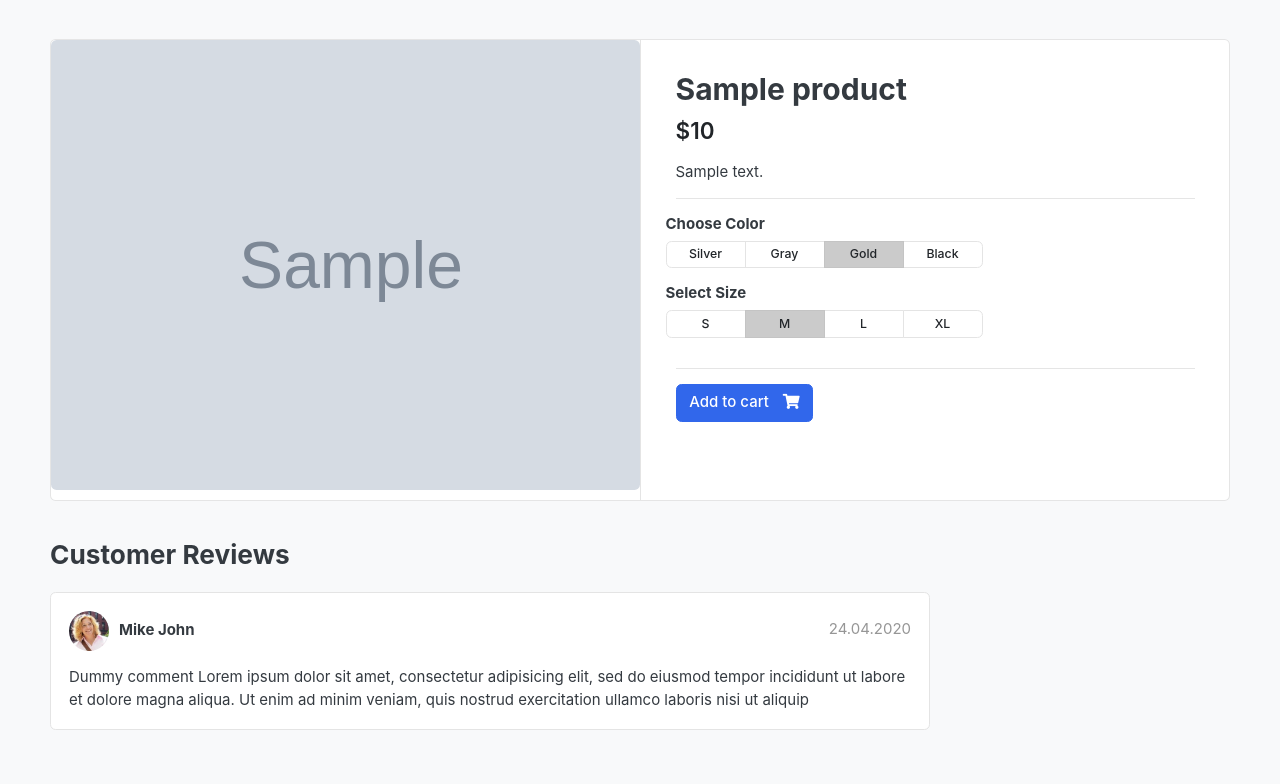
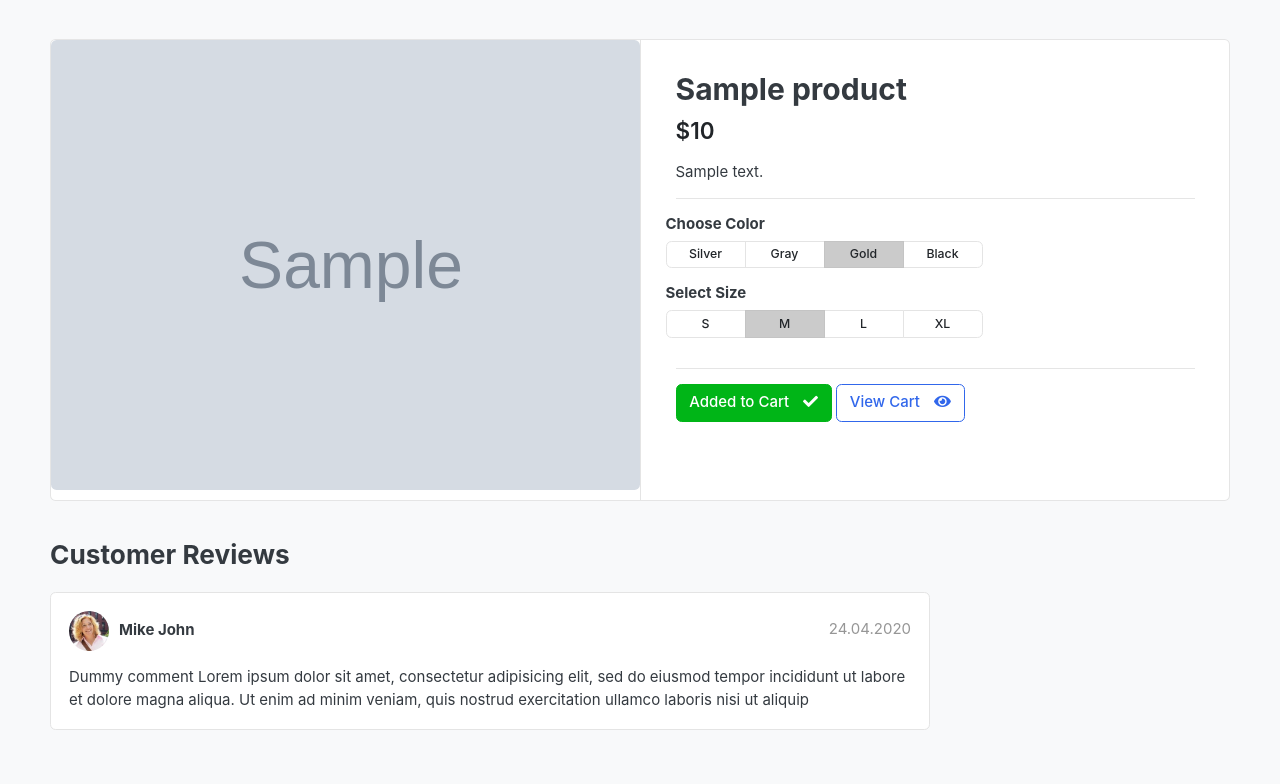
Before and after one commit to inherentspice/ecommerce, a Django app: template templates/store/product_detail.html in a window 1280 px wide. Shown: the part 119-903 px from the top of the page. Run offline with Django 3.2, Linux system fonts and the light colour scheme; the template is opened without the code that fills it: values that come from a table or form of the project are taken from there, others are empty; tables that the repository leaves empty hold one stand-in row (values such as "Sample post"); grey boxes marked "Sample" are stand-in pictures; some libraries are stand-ins or nearby versions; some web fonts are replaced.

Commit message:
checked if product already added to cart and displayed different buttons

```diff
--- a/store/views.py
+++ b/store/views.py
@@ -1,6 +1,8 @@
 from django.shortcuts import render, get_object_or_404
 from store.models import Product
 from category.models import Category
+from carts.models import CartItem
+from carts.views import _get_card_id
 
 def store(request, category_slug=None):
     category = None
@@ -22,10 +24,13 @@ def store(request, category_slug=None):
 def product_detail(request, category_slug, product_slug):
     try:
         single_product = Product.objects.get(category__slug=category_slug, slug=product_slug)
+        in_cart = CartItem.objects.filter(cart__cart_id=_get_card_id(request), product=single_product).exists()
+
     except Exception as e:
         raise e
 
     context = {
         'single_product': single_product,
+        'in_cart': in_cart
     }
     return render(request, 'store/product_detail.html', context)
--- a/templates/store/product_detail.html
+++ b/templates/store/product_detail.html
@@ -71,7 +71,12 @@
     {% if single_product.stock <= 0 %}
       <h5 class="text-danger">Out of Stock</h5>
     {% else %}
-      <a href="{% url 'add_cart' single_product.id %}" class="btn  btn-primary"> <span class="text">Add to cart</span> <i class="fas fa-shopping-cart"></i>  </a>
+      {% if in_cart %}
+        <a href="#" class="btn  btn-success"> <span class="text">Added to Cart</span> <i class="fas fa-check"></i>  </a>
+        <a href="{% url 'cart' %}" class="btn  btn-outline-primary"> <span class="text">View Cart</span> <i class="fas fa-eye"></i>  </a>
+      {% else %}
+        <a href="{% url 'add_cart' single_product.id %}" class="btn  btn-primary"> <span class="text">Add to cart</span> <i class="fas fa-shopping-cart"></i>  </a>
+      {% endif %}
     {% endif %}
   </article> <!-- product-info-aside .// -->
       </main> <!-- col.// -->
```
